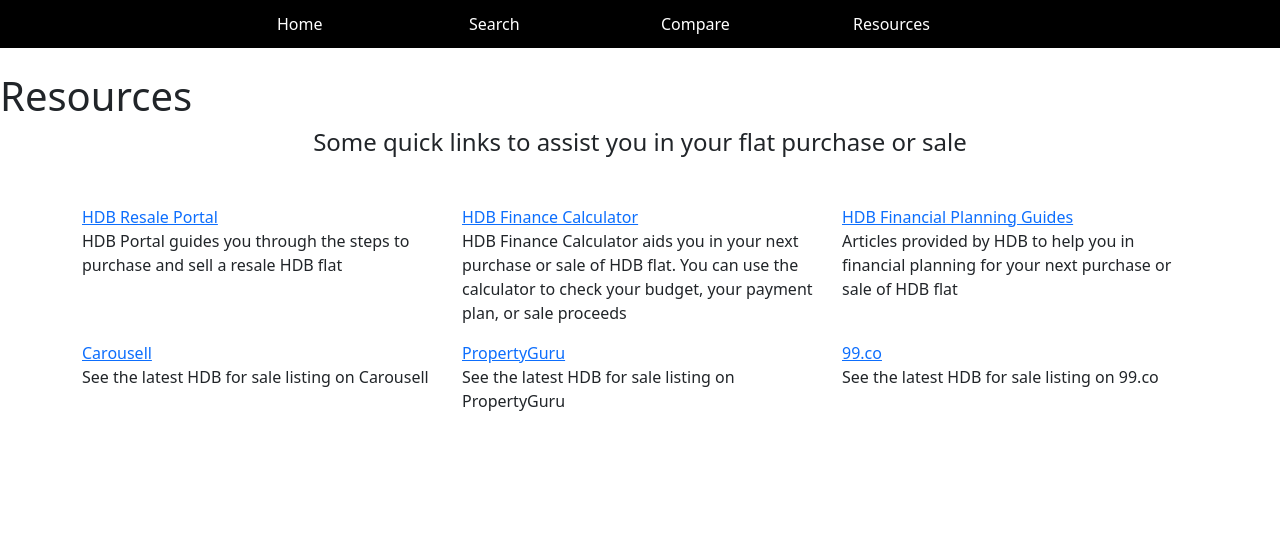
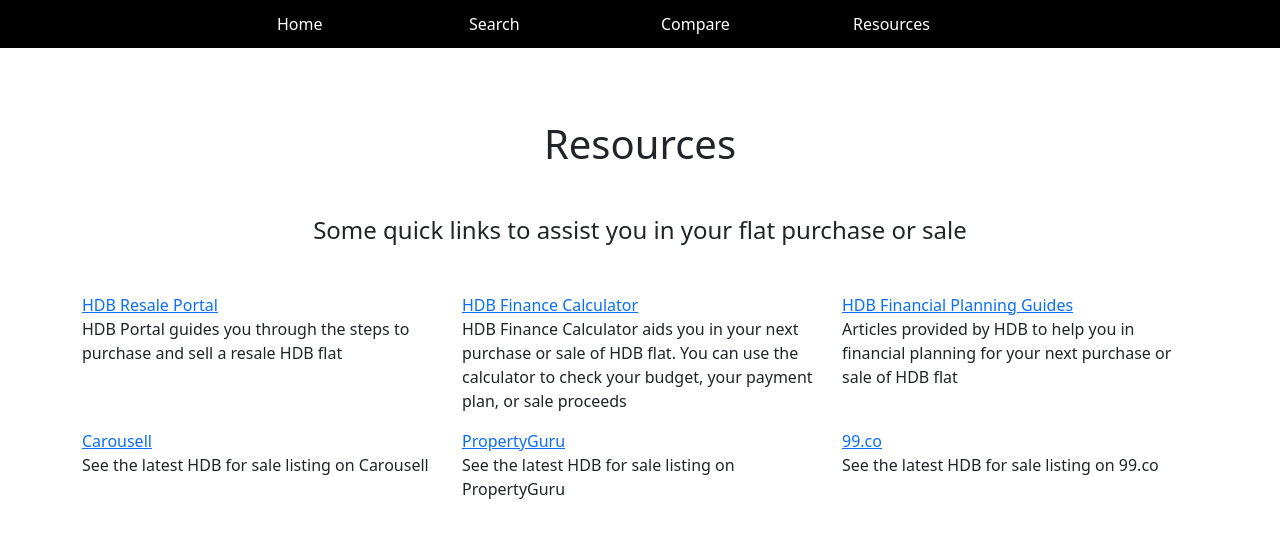
Before and after one commit to azheem-rahman/BuyResale, a React (Create React App) app in the folder BuyResaleReactApp/: page /Resources in a window 1280 px wide. Shown: the top 538 px of the page. Built offline with nearby package versions, Linux system fonts and the light colour scheme.

Commit message:
minor edits to header in Resources.js

```diff
--- a/BuyResaleReactApp/src/components/Resources.js
+++ b/BuyResaleReactApp/src/components/Resources.js
@@ -5,7 +5,7 @@
     <div>
       <br />
       <div className="resources-header">
-        <h1>Resources</h1>
+        <h1 className="centered">Resources</h1>
       </div>
       <div className="container">
         <div className="row">
```
